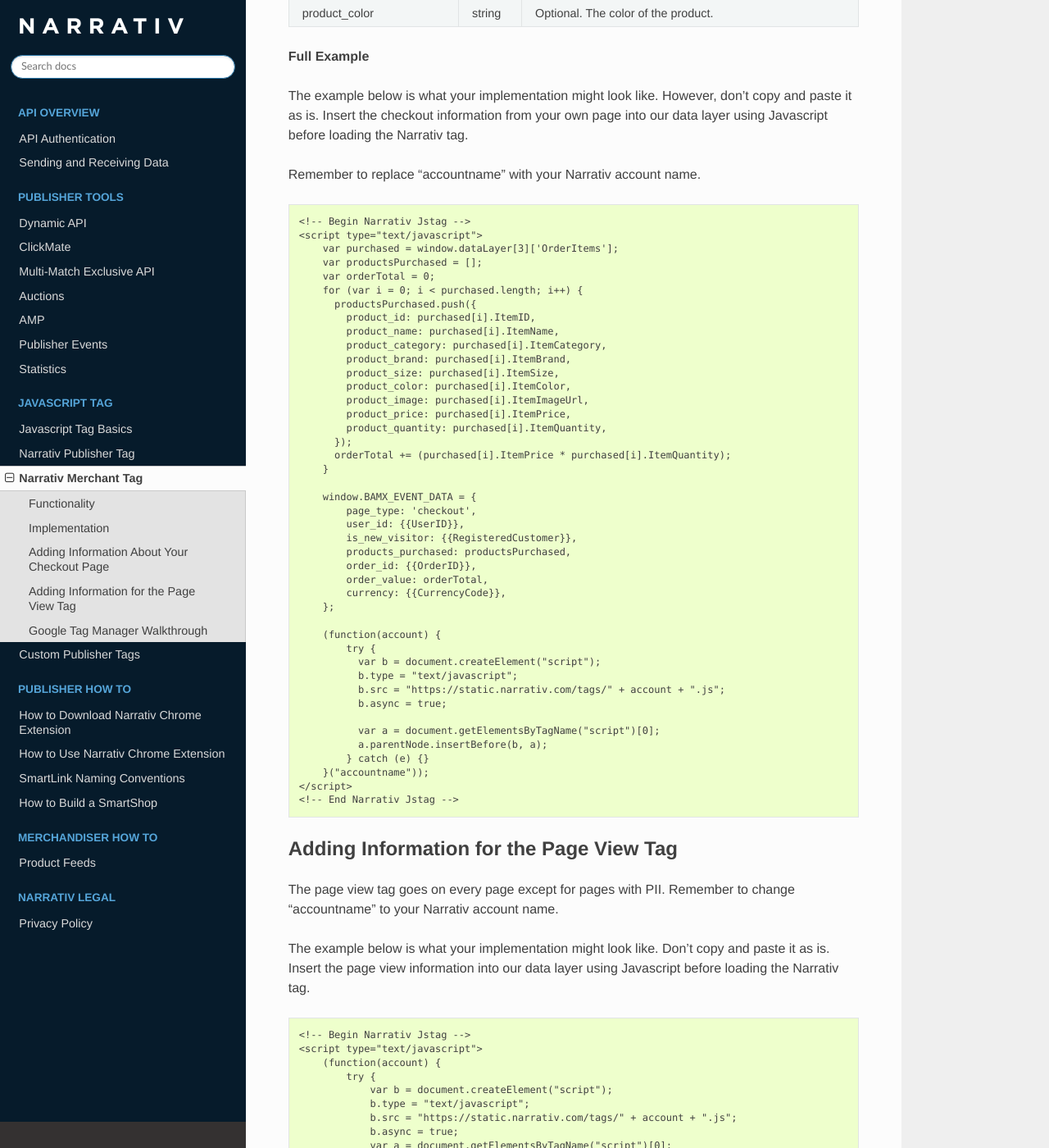
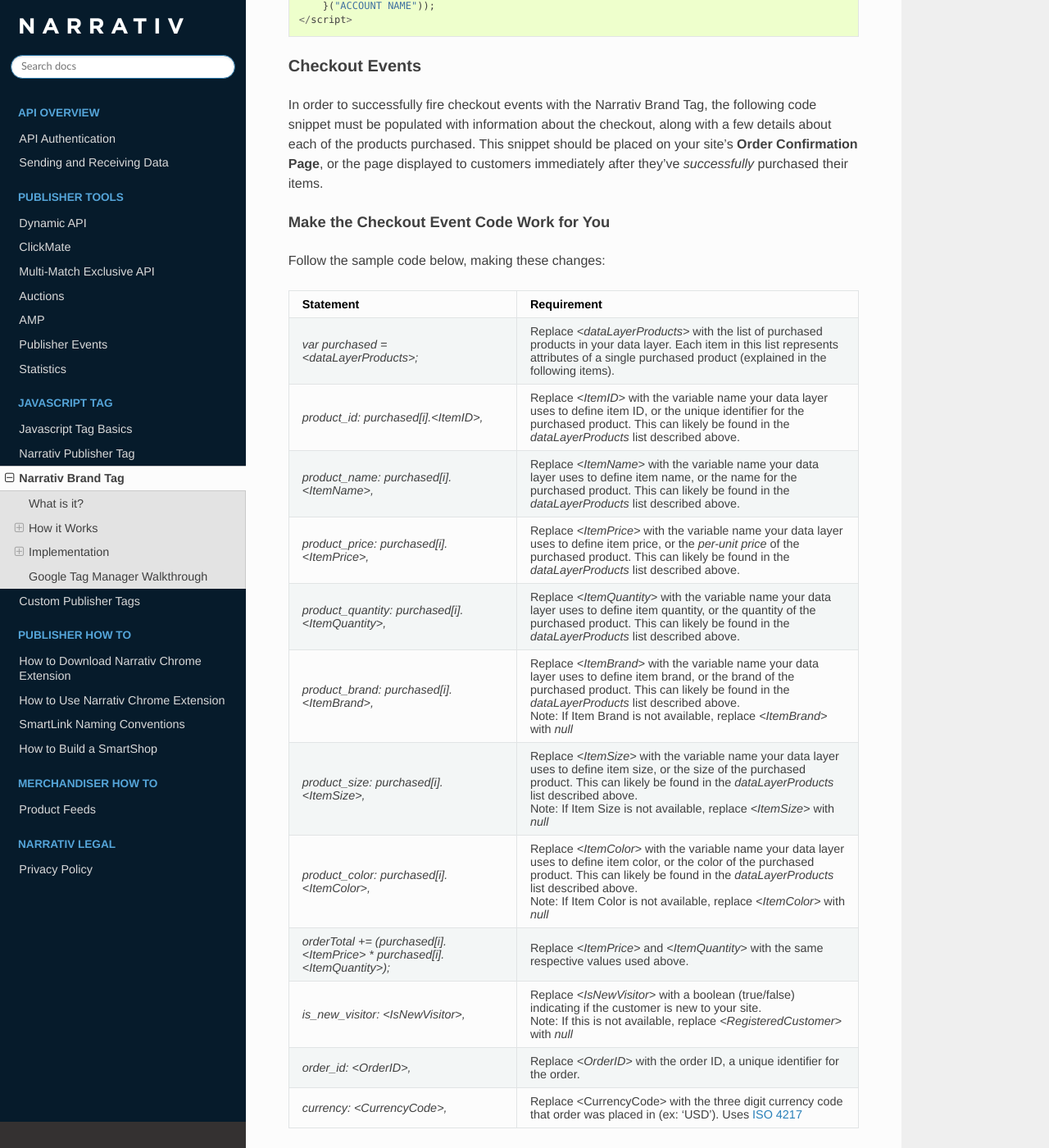
Before and after one commit to robinssq/api-docs, a Sphinx documentation site: the page built from docs/tagmerchant.rst, in a window 1280 px wide and 1400 px high, scrolled down 1497 px. Shown: the whole window at 82% size. Built offline with Sphinx 7.4.7 and the Read the Docs theme 2.0.0, drawn with Linux system fonts in a browser that asks for light colours; some of the changed text lies outside the part shown.

Commit message:
BAM-5249: Brand Tag Updates

```diff
--- a/docs/conf.py
+++ b/docs/conf.py
@@ -54,9 +54,9 @@
 # built documents.
 #
 # The short X.Y version. (major version 1 corresponds to /api/v1/)
-version = '1.9.0'
+version = '1.9.1'
 # The full version, including alpha/beta/rc tags.
-release = '1.9.0'
+release = '1.9.1'
 
 # The language for content autogenerated by Sphinx. Refer to documentation
 # for a list of supported languages.
--- a/docs/tagmerchant.rst
+++ b/docs/tagmerchant.rst
@@ -1,181 +1,62 @@
-Narrativ Merchant Tag
-=====================
+Narrativ Brand Tag
+==================
 
-Functionality
--------------
+What is it?
+-----------
 
-The Narrativ merchant tag allows Narrativ to track user behavior on a merchant's site. Our auction system
-optimizes merchant acquisition and ROI by analyzing data on page views and purchase behavior. No Personal
-Identifying Information (PII) is captured. The tag runs asynchronously in the background so there is no impact
-to page load times.
+The Narrativ Brand Tag is a lightweight javascript tag that enables partners maximize their performance
+and unlock valuable article and product level insights in a customized dashboard.
+Only clients with Narrativ’s Brand Tag can optimize their campaigns by ROAS and see more comprehensive
+metrics like revenue and RPC.
+
+Plus, brands with the Narrativ Brand Tag will open themselves up to be discovered by editors.
+When it’s on your site, publishers can access top performing SKUs, sales data and new product launches
+to inspire future recommendations.
+
+
+How it Works
+------------
+
+The Narrativ Brand Tag is responsible for handling two types of events: page impressions and checkouts.
+
+Page Impressions
+^^^^^^^^^^^^^^^^
+
+Page impression events enable Narrativ to ensure attribution for our partners.
+These events should be fired on every page that doesn’t contain PII.
+
+**Please note:** This data collection does not contain PII and is in compliance with GDPR and CCPA.
+
+Checkouts
+^^^^^^^^^
+
+Checkout events allow Narrativ to accurately capture revenue and conversions in real time.
+The data gathered by checkout events also powers an experience publishers rely on to track
+top sellers and give better product recommendations on their articles.
+
+Checkout events should be fired on your site’s **Order Confirmation Page**, or the page that loads
+immediately **after** they’ve *successfully* purchased their items.
+
+**Please note:** Similar to Page Impression, Checkouts are in compliance with GDPR and CCPA
+and does not capture personally identifiable information (PII). Additionally, since the tag
+runs asynchronously in the background, there is no impact to the page load time.
+
 
 Implementation
 --------------
 
-We track two types of events for our partners - checkouts and page views:
+Page Impression Events
+^^^^^^^^^^^^^^^^^^^^^^
+Getting the Narrativ Brand Tag to fire page impression events is a simple process.
+Copy and paste the following Javascript snippet in the HEAD section of all your
+site’s pages *that don’t contain PII*.
 
-* Place the checkout tag on the page that loads *after* your customer has finished shopping and paid
-  for their purchase (your site's equivalent of a "Thank you for your order" page).
+* Make sure to replace `ACCOUNT NAME` with your Narrativ account name.
 
-* Place the page view tag on every other page that loads during your user's journey, so that we can
-  empower you with data on what products customers are looking at before they check out.
-  *Important! Replace "accountname" with your Narrativ account name in all snippets.* Reach out to
-  hello@narrativ.com for help with your Narrativ account name as needed.
-
-Adding Information About Your Checkout Page
--------------------------------------------
-
-
-For checkout events, you have to fill in some information about the checkout before loading our Javascript. This is
-done by inserting the relevant data into a variable called ``window.BAMX_EVENT_DATA``. If a field is optional, you
-can leave it out if you choose not to include the data.
-
-**window.BAMX_EVENT_DATA**
-
-.. list-table::
-   :widths: 30 10 60
-   :header-rows: 1
-
-   * - Field Name
-     - Type
-     - Description
-
-   * - page_type
-     - string
-     - Required. Must be "checkout" to tell the tag to fire a checkout event.
-
-   * - user_id
-     - string
-     - Optional. The ID the user has in your system, if available.
-
-   * - order_id
-     - string
-     - Required. The unique order_id for the checkout that just completed.
-
-   * - order_value
-     - float
-     - Required. The total purchase price of the order.
-
-   * - currency
-     - string
-     - Required. The three digit code for the currency that order_value is in (ex: 'USD'). Uses `ISO 4217`_
-
-   * - products_purchased
-     - array
-     - Required. An array of Product objects representing the purchased items, as defined below.
-
-**products_purchased** (array)
-
-.. list-table::
-   :widths: 30 10 60
-   :header-rows: 1
-
-   * - Field Name
-     - Type
-     - Description
-
-   * - product_id
-     - string
-     - Required. The unique identifier for this product.
-
-   * - product_name
-     - string
-     - Required. The name of the product.
-
-   * - product_price
-     - float
-     - Required. The price of the product.
-
-   * - product_quantity
-     - integer
-     - Required. The number of this product purchased in this order.
-
-   * - product_category
-     - string
-     - Optional. The `Google category`_ of the product.
-
-   * - product_brand
-     - string
-     - Optional. The brand of the product.
-
-   * - product_image
-     - string
-     - Optional. The URL of the product image.
-
-   * - product_size
-     - string
-     - Optional. The size of the product.
-
-   * - product_color
-     - string
-     - Optional. The color of the product.
-
-**Full Example**
-
-The example below is what your implementation might look like. However, don't copy and paste it as is. Insert the checkout
-information from your own page into our data layer using Javascript before loading the Narrativ tag.
-
-Remember to replace "accountname" with your Narrativ account name.
+* Need your Narrativ account name? Reach out to your growth manager or `support@narrativ.com` for assistance.
 
 ::
 
-    <!-- Begin Narrativ Jstag -->
-    <script type="text/javascript">
-        var purchased = window.dataLayer[3]['OrderItems'];
-        var productsPurchased = [];
-        var orderTotal = 0;
-        for (var i = 0; i < purchased.length; i++) {
-          productsPurchased.push({
-            product_id: purchased[i].ItemID,
-            product_name: purchased[i].ItemName,
-            product_category: purchased[i].ItemCategory,
-            product_brand: purchased[i].ItemBrand,
-            product_size: purchased[i].ItemSize,
-            product_color: purchased[i].ItemColor,
-            product_image: purchased[i].ItemImageUrl,
-            product_price: purchased[i].ItemPrice,
-            product_quantity: purchased[i].ItemQuantity,
-          });
-          orderTotal += (purchased[i].ItemPrice * purchased[i].ItemQuantity);
-        }
-
-        window.BAMX_EVENT_DATA = {
-            page_type: 'checkout',
-            user_id: {{UserID}},
-            is_new_visitor: {{RegisteredCustomer}},
-            products_purchased: productsPurchased,
-            order_id: {{OrderID}},
-            order_value: orderTotal,
-            currency: {{CurrencyCode}},
-        };
-
-        (function(account) {
-            try {
-              var b = document.createElement("script");
-              b.type = "text/javascript";
-              b.src = "https://static.narrativ.com/tags/" + account + ".js";
-              b.async = true;
-
-              var a = document.getElementsByTagName("script")[0];
-              a.parentNode.insertBefore(b, a);
-            } catch (e) {}
-        }("accountname"));
-    </script>
-    <!-- End Narrativ Jstag -->
-
-
-Adding Information for the Page View Tag
-----------------------------------------
-
-The page view tag goes on every page except for pages with PII. Remember to change "accountname" to your Narrativ
-account name.
-
-The example below is what your implementation might look like. Don't copy and paste it as is. Insert the page view
-information into our data layer using Javascript before loading the Narrativ tag.
-
-::
-
-  <!-- Begin Narrativ Jstag -->
   <script type="text/javascript">
       (function(account) {
           try {
@@ -186,48 +67,164 @@
               var a = document.getElementsByTagName("script")[0];
               a.parentNode.insertBefore(b, a);
           } catch (e) {}
-      }("accountname"));
+      }("ACCOUNT NAME"));
   </script>
-  <!-- End Narrativ Jstag -->
+
+Checkout Events
+^^^^^^^^^^^^^^^
+
+In order to successfully fire checkout events with the Narrativ Brand Tag, the following code snippet
+must be populated with information about the checkout, along with a few details about each of
+the products purchased. This snippet should be placed on your site’s **Order Confirmation Page**,
+or the page displayed to customers immediately after they’ve *successfully* purchased their items.
+
+Make the Checkout Event Code Work for You
+~~~~~~~~~~~~~~~~~~~~~~~~~~~~~~~~~~~~~~~~~
+
+Follow the sample code below, making these changes:
+
+.. list-table::
+   :widths: 40 60
+   :header-rows: 1
+
+   * - Statement
+     - Requirement
+
+   * - `var purchased = <dataLayerProducts>;`
+     - Replace `<dataLayerProducts>` with the list of purchased products in your data layer.
+       Each item in this list represents attributes of a single purchased product (explained in the following items).
+
+   * - `product_id: purchased[i].<ItemID>,`
+     - Replace `<ItemID>` with the variable name your data layer uses to define item ID, or the unique identifier
+       for the purchased product. This can likely be found in the `dataLayerProducts` list described above.
+
+   * - `product_name: purchased[i].<ItemName>,`
+     - Replace `<ItemName>` with the variable name your data layer uses to define item name, or the name
+       for the purchased product. This can likely be found in the `dataLayerProducts` list described above.
+
+   * - `product_price: purchased[i].<ItemPrice>,`
+     - Replace `<ItemPrice>` with the variable name your data layer uses to define item price, or the *per-unit price*
+       of the purchased product. This can likely be found in the `dataLayerProducts` list described above.
+
+   * - `product_quantity: purchased[i].<ItemQuantity>,`
+     - Replace `<ItemQuantity>` with the variable name your data layer uses to define item quantity, or the quantity
+       of the purchased product. This can likely be found in the `dataLayerProducts` list described above.
+
+   * - `product_brand: purchased[i].<ItemBrand>,`
+     - Replace `<ItemBrand>` with the variable name your data layer uses to define item brand, or the brand
+       of the purchased product. This can likely be found in the `dataLayerProducts` list described above.
+
+       Note: If Item Brand is not available, replace `<ItemBrand>` with `null`
+
+   * - `product_size: purchased[i].<ItemSize>,`
+     - Replace `<ItemSize>` with the variable name your data layer uses to define item size, or the size
+       of the purchased product. This can likely be found in the `dataLayerProducts` list described above.
+
+       Note: If Item Size is not available, replace `<ItemSize>` with `null`
+
+   * - `product_color: purchased[i].<ItemColor>,`
+     - Replace `<ItemColor>` with the variable name your data layer uses to define item color, or the color
+       of the purchased product. This can likely be found in the `dataLayerProducts` list described above.
+
+       Note: If Item Color is not available, replace `<ItemColor>` with `null`
+
+   * - `orderTotal += (purchased[i].<ItemPrice> * purchased[i].<ItemQuantity>);`
+     - Replace `<ItemPrice>` and `<ItemQuantity>` with the same respective values used above.
+
+   * - `is_new_visitor: <IsNewVisitor>,`
+     - Replace `<IsNewVisitor>` with a boolean (true/false) indicating if the customer is new to your site.
+
+       Note: If this is not available, replace `<RegisteredCustomer>` with `null`
+
+   * - `order_id: <OrderID>,`
+     - Replace `<OrderID>` with the order ID, a unique identifier for the order.
+
+   * - `currency: <CurrencyCode>,`
+     - Replace <CurrencyCode> with the three digit currency code that order was placed in (ex: ‘USD’). Uses `ISO 4217`_
+
+**Note:** Remember to also replace `ACCOUNT NAME` with your Narrativ account name.
+
+::
+
+    <script type="text/javascript">
+        var purchased = <dataLayerProducts>;
+        var productsPurchased = [];
+        var orderTotal = 0;
+        for (var i = 0; i < purchased.length; i++) {
+          productsPurchased.push({
+            product_id: purchased[i].<ItemID>,
+            product_name: purchased[i].<ItemName>,
+            product_brand: purchased[i].<ItemBrand>,
+            product_size: purchased[i].<ItemSize>,
+            product_color: purchased[i].<ItemColor>,
+            product_price: purchased[i].<ItemPrice>,
+            product_quantity: purchased[i].<ItemQuantity>,
+          });
+          orderTotal += (purchased[i].<ItemPrice> * purchased[i].<ItemQuantity>);
+        }
+
+        window.BAMX_EVENT_DATA = {
+            page_type: 'checkout',
+            is_new_visitor: <IsNewVisitor>,
+            products_purchased: productsPurchased,
+            order_id: <OrderID>,
+            order_value: orderTotal,
+            currency: <CurrencyCode>,
+        };
+
+        (function(account) {
+            try {
+              var b = document.createElement("script");
+              b.type = "text/javascript";
+              b.src = "https://static.narrativ.com/tags/" + account + ".js";
+              b.async = true;
+              var a = document.getElementsByTagName("script")[0];
+              a.parentNode.insertBefore(b, a);
+            } catch (e) {}
+        }("ACCOUNT NAME"));
+    </script>
+
 
 Google Tag Manager Walkthrough
 ------------------------------
 
-The instructions below are for implementing the Narrativ pixel using a "Custom HTML" tag in Google Tag Manager
+Implementing the Narrativ Brand Tag with Google Tag Manager is a simple process. Follow the instructions below
+to implement the tag using a "Custom HTML" tag in GTM.
+
 Start by navigating to your Google Tag Manager Dashboard.
-
 
 - Select the "Tags" menu item from the menu on the left-hand side of the page.
 - Once on the "Tags" page, select the "New" button to create a new tag.
-- Select the "Tag Configuration" box to begin making a new pixel.
+- Select the "Tag Configuration" box to begin making a new tag.
 
 .. image:: _static/pixel_implementation_screenshots/1_tap_configuration.png
 
-- Select the "Custom HTML" option to open a text field, and copy and paste the above code for the **Page View Tag**. Make sure you replace *"accountname"* with your Narrativ account name.
+- Select the "Custom HTML" option to open an empty text field.
 
 .. image:: _static/pixel_implementation_screenshots/2_choose_custom_html.png
 
-- Enter the code from the "Page View Tag" snippet (See the section before this). Replace the content of ``BAMX_EVENT_DATA`` with the relevant data from your data layer.
+- Copy and paste the code outlined in the above section entitled “Page Impression Events: Implementation”.
+  Make sure you replace `ACCOUNT NAME` with your Narrativ account name.
 
 .. image:: _static/pixel_implementation_screenshots/3_enter_tag_html.png
 
-- Select "All Pages" as the correct trigger for this "Page View Tag."
+- Select "All Pages" as the correct trigger for these events.
 
 .. image:: _static/pixel_implementation_screenshots/4_select_trigger.png
 
-- Name the Tag "Narrativ Page Impression" and double check that the trigger is set to "All Pages"
+- Name the tag "Narrativ Page Impression Events" and double check that the trigger is set to "All Pages".
 
 .. image:: _static/pixel_implementation_screenshots/5_final_product.png
 
-- For the "Check Out Pixel", create a new tag and open the text field.
+- For checkout events, create a new tag and open the empty text field again.
 
 .. image:: _static/pixel_implementation_screenshots/checkout_1_open_editor.png
 
-- This example is using a dummy data layer. You will have to customize "var purchased" to point at how you access the order content in your data layer.
+- Follow the instructions outlined in the “Checkout Events: Implementation” Section above to successfully fire checkout events.
 
 .. image:: _static/pixel_implementation_screenshots/checkout_2_confirm_code_product_info.png
 
-- Add box under "Triggering" to add a trigger for this tag.
+- Select the box under "Triggering" to add a trigger for this tag.
 
 .. image:: _static/pixel_implementation_screenshots/checkout_3_add_trigger.png
 
@@ -255,14 +252,12 @@
 
 .. image:: _static/pixel_implementation_screenshots/submit_3_submit_changes.png
 
-- Double check that everything you worked on is in this submission. Name the submission something like "Adding Narrativ Pixel" so that it’s easy to find if you need to go back and debug any issues in the future.
+- Double check that everything you modified is in this submission. Name the submission something like "Adding Narrativ Brand Tag" so that it’s easy to find if you need to go back and debug any issues in the future.
 
 .. image:: _static/pixel_implementation_screenshots/submit_4_title_the_changes.png
 
 
-You did it!!
-
-If you have any issues during this process then reach out to your Narrativ contact or hello@narrativ.com
+If you have any issues during this process then reach out to your Narrativ growth manager or email us at support@narrativ.com.
 
 .. _Google category: https://support.google.com/merchants/answer/6324436?hl=en
 .. _ISO 4217: https://www.iso.org/iso-4217-currency-codes.html
--- a/docs/tagpublisher.rst
+++ b/docs/tagpublisher.rst
@@ -26,7 +26,7 @@
 Getting the Narrativ tag to successfully run in Audit Mode is a simple process.
 Copy and paste the following Javascript snippet in the HEAD section of all your site's pages.
 
-* Make sure to replace "ACCOUNT NAME" with your Narrativ account name.
+* Make sure to replace `ACCOUNT NAME` with your Narrativ account name.
 * Need to know your Narrativ account name? Log into dashboard.narrativ.com and go to `setup`_ to see the snippet
   customized with your account info, or reach out to your account manager for support as needed.
 * See if it's working: There is a checker on your "setup" page where you can insert your site URL to verify if
@@ -61,7 +61,7 @@
 If you aren't currently using the tag in Audit Mode, copy and paste the following Javascript
 snippet in the HEAD section of all your site's pages.
 
-* Make sure to replace "ACCOUNT NAME" with your Narrativ account name.
+* Make sure to replace `ACCOUNT NAME` with your Narrativ account name.
 * Need to know your Narrativ account name? Log into dashboard.narrativ.com and go to `setup`_ to see the snippet
   customized with your account info, or reach out to your account manager for support as needed.
 * See if it's working: There is a checker on your "setup" page where you can insert your site URL to verify if
```
